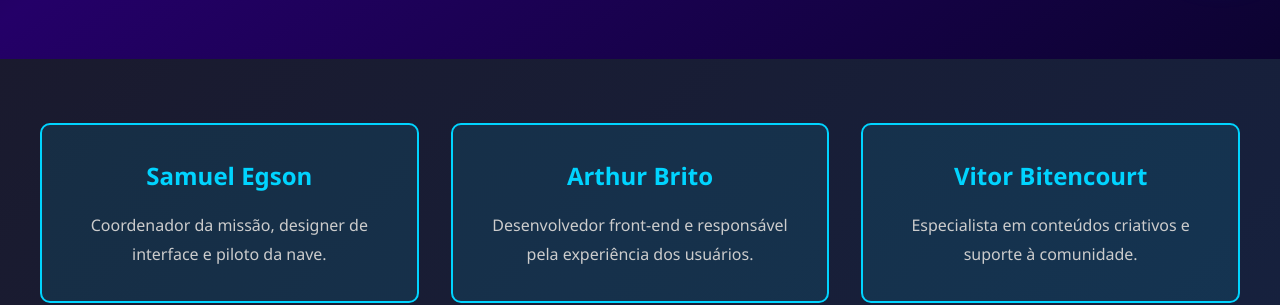
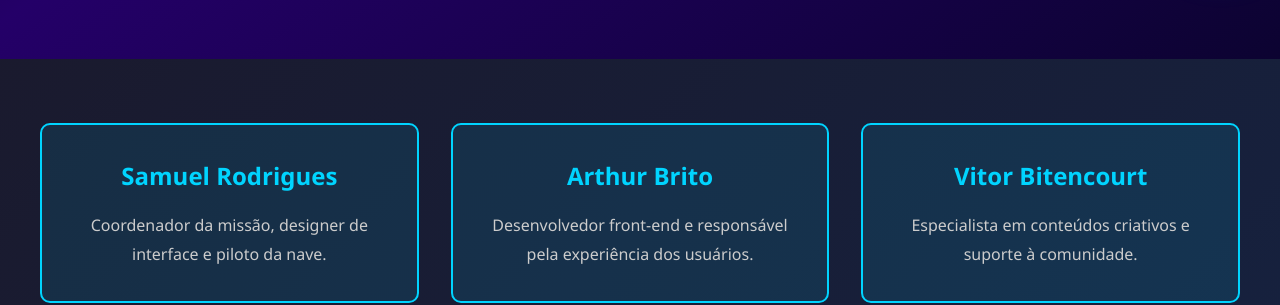
Before and after one commit to Serminho/gatonautas-web, a website: page equipe.html in a window 1280 px wide. Shown: the part 819-1124 px from the top of the page. Drawn offline with Linux system fonts and the light colour scheme; no server answers.

Commit message:
Adição do README.md

```diff
--- a/equipe.html
+++ b/equipe.html
@@ -47,7 +47,7 @@
         <section class="highlights">
             <div class="highlights-container">
                 <div class="highlight-card">
-                    <h3>Samuel Egson</h3>
+                    <h3>Samuel Rodrigues</h3>
                     <p>Coordenador da missão, designer de interface e piloto da nave.</p>
                 </div>
                 <div class="highlight-card">
```
Also changed, not shown: README.md.
